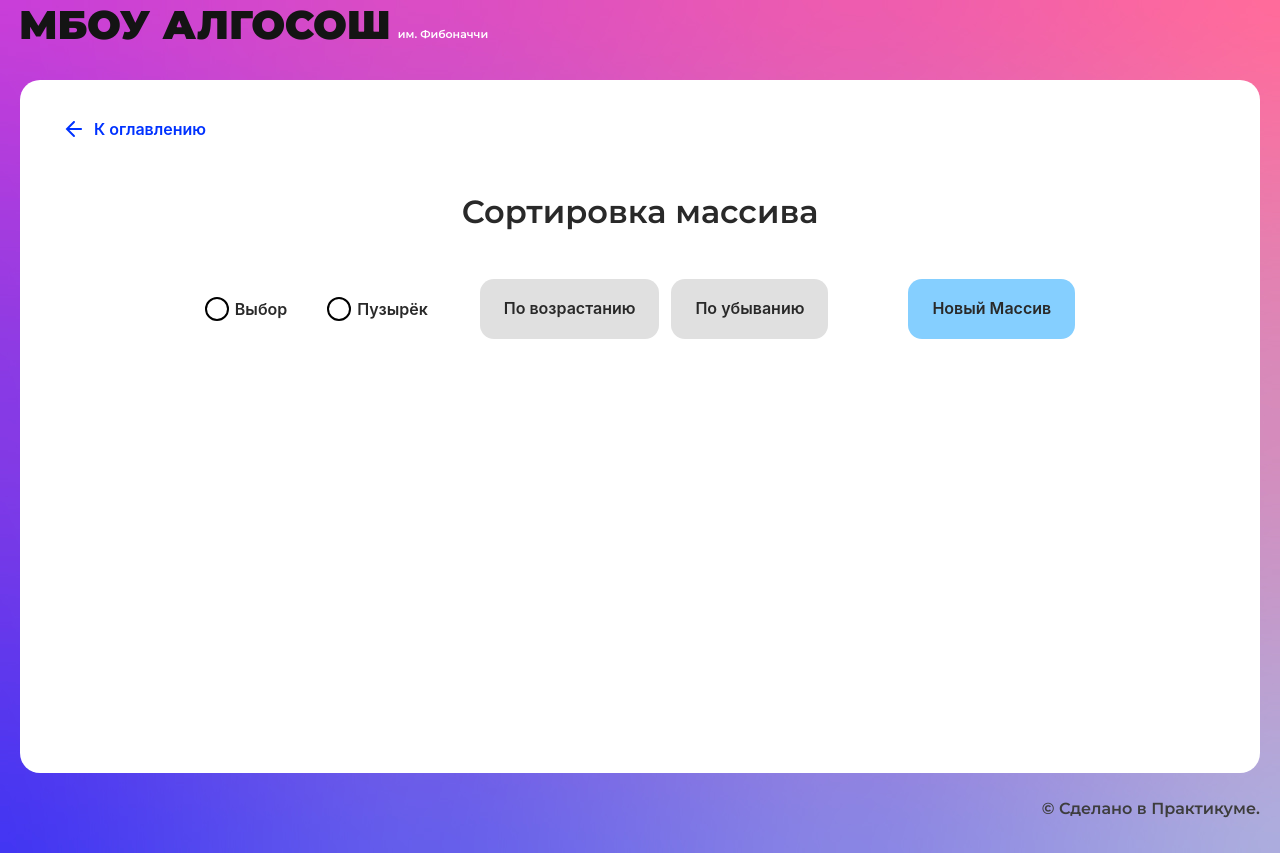
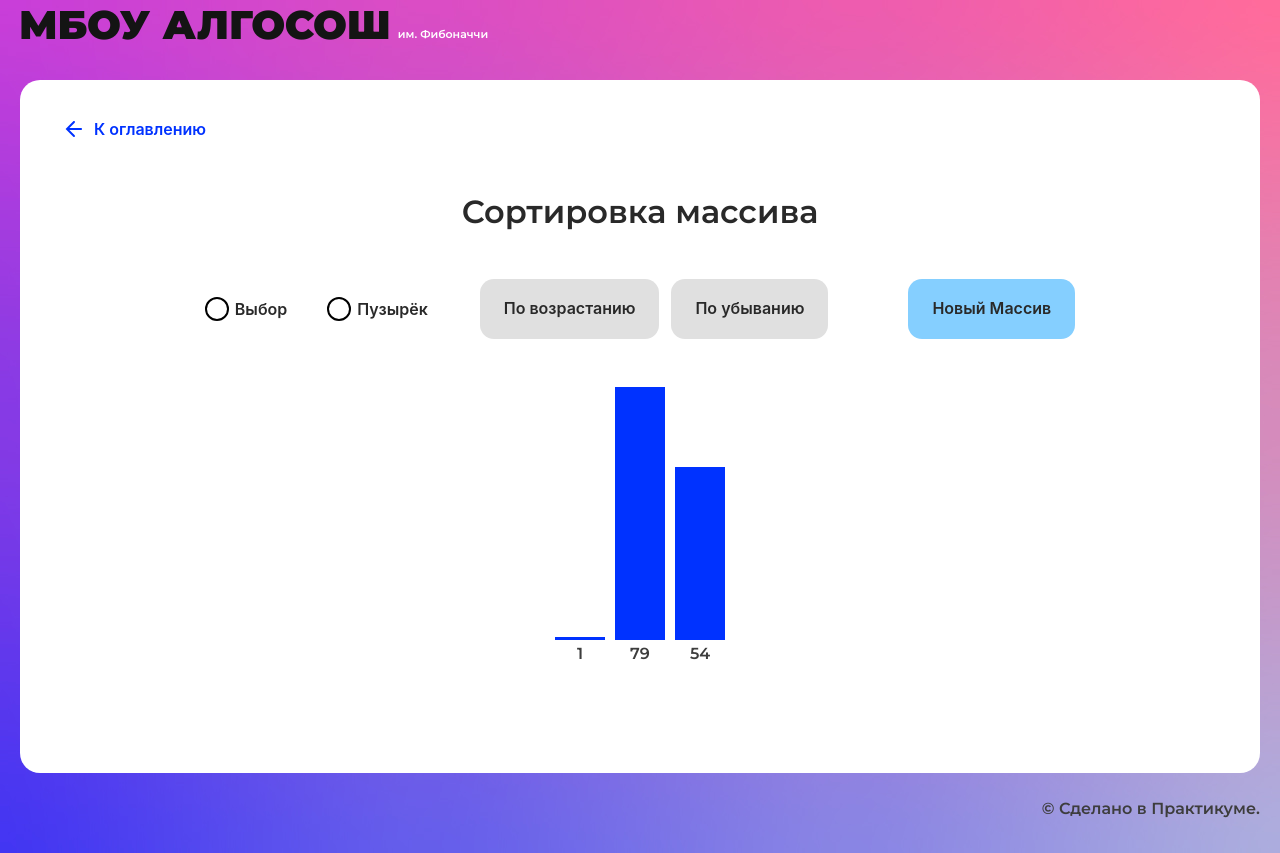
Before and after one commit to fedbka/algososh, a React (Vite) app: page /sorting in a window 1280 px wide. Built offline with nearby package versions, Linux system fonts and the light colour scheme.

Commit message:
fix: checklist - generate random array on openin "Sorting page"

```diff
--- a/src/components/sorting-page/sorting-page.tsx
+++ b/src/components/sorting-page/sorting-page.tsx
@@ -1,4 +1,4 @@
-import React, { useState } from "react";
+import React, { useEffect, useState } from "react";
 import { SHORT_DELAY_IN_MS } from "../../constants/delays";
 import { useForm } from "../../hooks/useForm";
 import { Button } from "../ui/button/button";
@@ -14,6 +14,12 @@ export const SortingPage: React.FC = () => {
   const [steps, setSteps] = useState<TSortingSteps>([]);
   const [stepIndex, setStepIndex] = useState<number>(0);
   const [numbers, setNumbers] = useState<TElement[]>([]);
+
+  useEffect(() => {
+    if (!numbers.length) {
+      setNumbers(getRandomNumbers());
+    }
+  }, []);
 
   const newNumbers = (): void => {
     setNumbers(getRandomNumbers());
```
